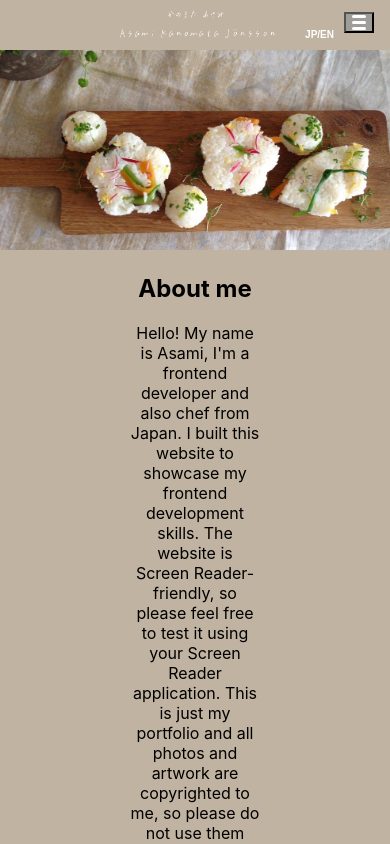
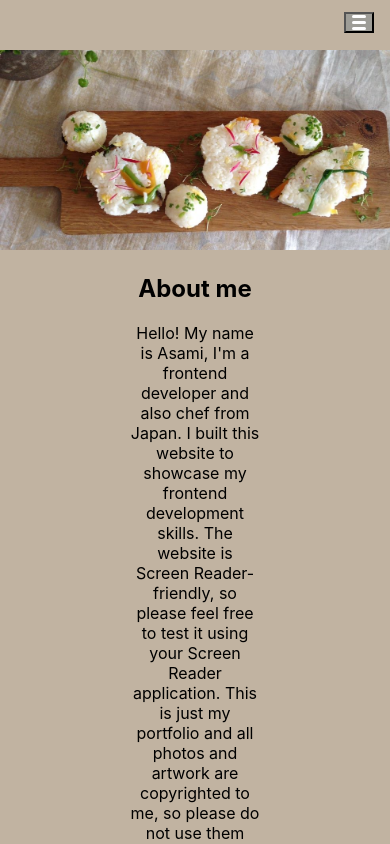
Before and after one commit to Asamijonsson/portfolio2023, a React (Create React App) app: page /aboutme in a window 390 px wide. Shown: the top 844 px of the page. Built offline with nearby package versions, Linux system fonts and the light colour scheme.

Commit message:
fixed img for mobile devices

```diff
--- a/src/App.js
+++ b/src/App.js
@@ -7,7 +7,6 @@ import Home from "./Pages/Home";
 import Aboutme from "./Pages/Aboutme";
 import Contact from "./Pages/Contact";
 import Works from "./Pages/Works";
-
 import AboutmeJP from "./PagesJP/AboutmeJP";
 import ContactJP from "./PagesJP/ContactJP";
 
--- a/src/MainHeader.jsx
+++ b/src/MainHeader.jsx
@@ -1,32 +1,15 @@
-import { React,useState } from "react";
+import { React } from "react";
 import Header from "./Header";
-import JapaneseHeader from "./JapaneseHeader";
+
 import name from "../src/image/Name.png";
 
-// import styles from "./Pages/Button.module.css"
 import style from "./MainHeader.module.css";
 
 const MainHeader = () => {
-  const [language, setLanguage] = useState(false);
-
-
-
-  const changeLanguage = () => {
-    setLanguage(!language);
-    console.log(language);
-  };
-
-
   return (
     <div className={style.mainheader}>
       <img src={name} alt="" className={style.img} />
-
-
-      {!language ? <Header language={language}/> : <JapaneseHeader language={language}/>}
-
-      <button onClick={changeLanguage} className={style.button}>
-        JP/EN
-      </button>
+      <Header />
     </div>
   );
 };
--- a/src/MainHeader.module.css
+++ b/src/MainHeader.module.css
@@ -35,8 +35,7 @@
 @media screen and (max-width: 768px) {
   .img {
     display: none;
-    max-width: 50%;
-  }
+    }
   .button {
     font-size: 10px;
   }
@@ -48,11 +47,8 @@
 
 @media screen and (max-width: 480px) {
   .img {
-    display: flex;
-    justify-content: center;
-    align-items: center;
-    max-width: 50%;
-  }
+    display: none;
+      }
   .mainheader {
     display: flex;
     gap: 10px;
--- a/src/NavLink.module.css
+++ b/src/NavLink.module.css
@@ -12,7 +12,7 @@
 
 @media screen and (max-width: 1000px) {
   .navbar {
-    display: flex;
+    display: flex-end;
     gap: 13px;
     font-size: 13px;
 
--- a/src/Pages/Casualdinner.module.css
+++ b/src/Pages/Casualdinner.module.css
@@ -1,7 +1,7 @@
 .allimg{
     display: flex;
     gap: 20px;
-   justify-content: flex-end;
+   justify-content: center;
 }
 
 .img{
--- a/src/Pages/PartyList.jsx
+++ b/src/Pages/PartyList.jsx
@@ -44,7 +44,7 @@ const partyList = ({ partyMenu }) => {
     <>
       <div className={style.allimg}>
         <img src={appetizer1} alt="" className={style.img} />
-        <img src={appetizer5} alt="" className={style.img} />
+        <img src={appetizer5} alt="okonomi yaki" className={style.img} />
         <img src={appetizer3} alt="" className={style.img} />
         <img src={appetizer2} alt="" className={style.img} />
       </div>
--- a/src/Pages/PartyList.module.css
+++ b/src/Pages/PartyList.module.css
@@ -1,7 +1,7 @@
 .allimg {
   display: flex;
   gap: 20px;
-  justify-content: flex-end;
+  justify-content: center;
 }
 
 .img {
@@ -10,7 +10,7 @@
 }
 
 .title {
-  font-size: 20px;
+  font-size: 10px;
   font-weight: bold;
   color: white;
 }
--- a/src/Pages/Ramen.module.css
+++ b/src/Pages/Ramen.module.css
@@ -1,7 +1,7 @@
 .allimg{
     display: flex;
     gap: 20px;
-   justify-content: flex-end;
+   justify-content: center;
 }
 
 .img{
--- a/src/Pages/Sushi.module.css
+++ b/src/Pages/Sushi.module.css
@@ -1,7 +1,7 @@
 .allimg{
     display: flex;
     gap: 20px;
-   justify-content: flex-end;
+   justify-content: center;
 }
 
 .img{
--- a/src/Pages/categoryList.module.css
+++ b/src/Pages/categoryList.module.css
@@ -44,4 +44,5 @@ padding-bottom: 20px;
     max-width: 480px;
     flex-direction: column;
   }
+
 }
```
